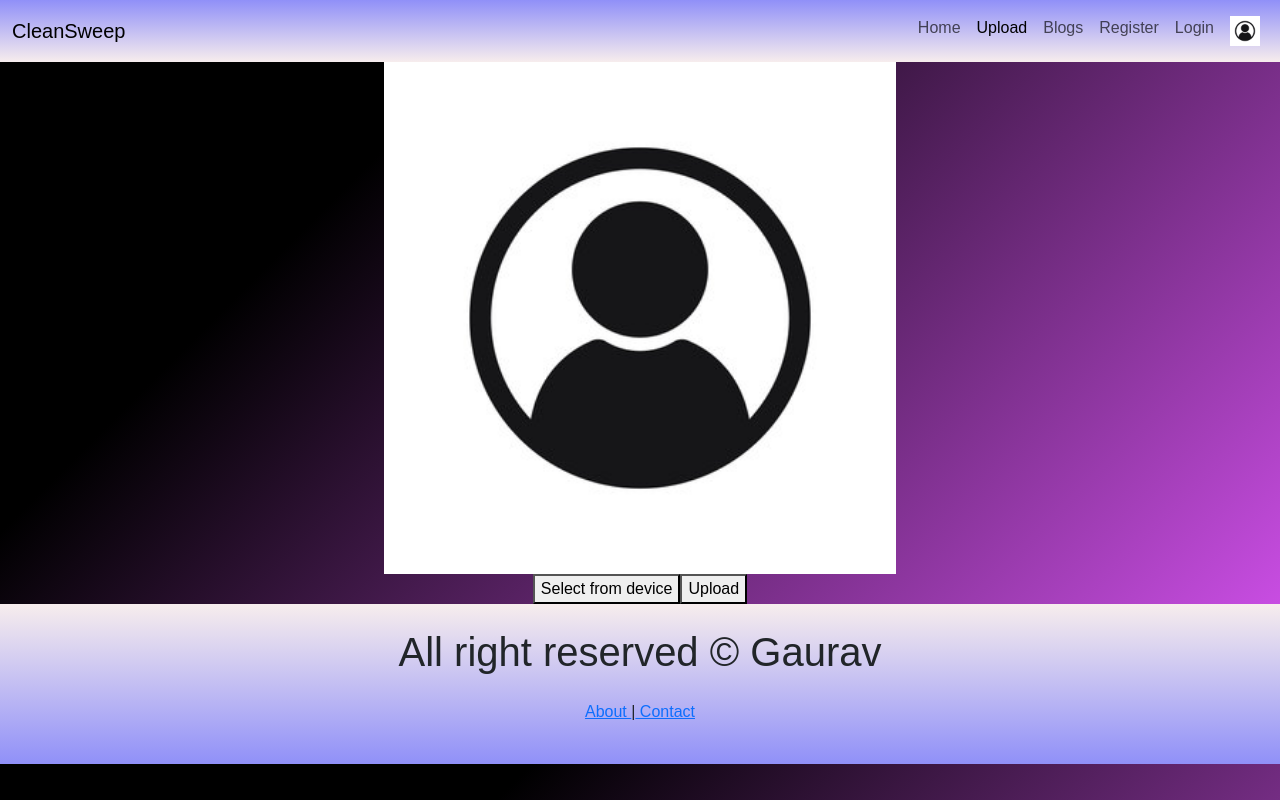
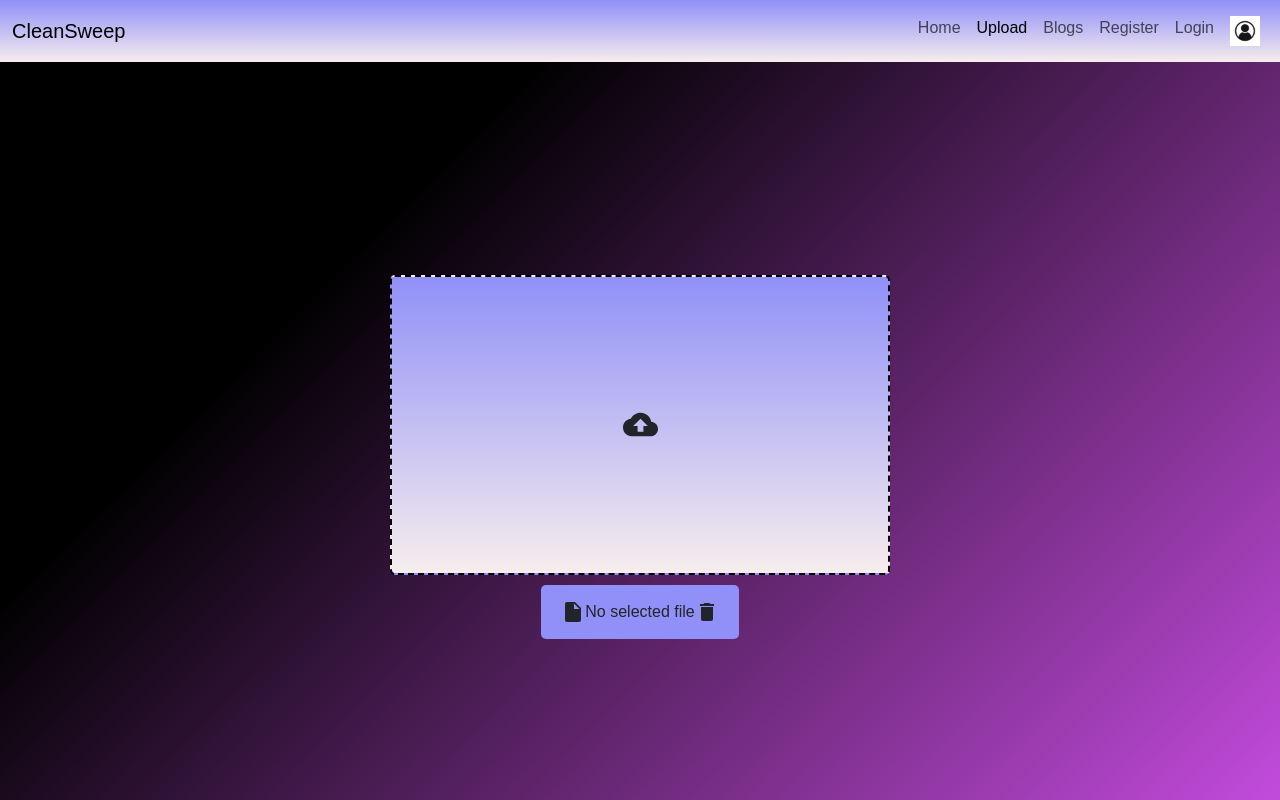
Before and after one commit to Abhranil1033/FYP_2024, a React (Create React App) app in the folder frontend/: page /upload in a window 1280 px wide. Shown: the top 800 px of the page. Built offline with nearby package versions, Linux system fonts and the light colour scheme; a web font is replaced by a local one.

Commit message:
upload page done

```diff
--- a/frontend/package.json
+++ b/frontend/package.json
@@ -45,5 +45,5 @@
       "last 1 safari version"
     ]
   },
-  "proxy" : "http://10.42.0.95:8080"
+  "proxy" : "http://192.168.118.42:8080"
 }
--- a/frontend/src/components/Upload.css
+++ b/frontend/src/components/Upload.css
@@ -1,11 +1,36 @@
-.uploadConatiner{
+.uploadContainer{
+    width:100vw;
+    height:100vh;
     display: flex;
     flex-direction: column;
     align-items: center;
-    justify-content: space-around;
+    justify-content: center;
 }
 
-.uploadImg{
-    width: 40%;
-    height:40%;
+form{
+    display: flex;
+    flex-direction: column;
+    justify-content: center;
+    align-items: center;
+    border: 2px dashed black;
+    background-image:linear-gradient(rgb(144, 144, 248),rgb(247,237,237));
+    height:300px;
+    width:500px;
+    cursor: pointer;
+    border-radius: 5px;
 }
+
+.uploadRow{
+    margin: 10px 0;
+    display: flex;
+    justify-content: space-between;
+    align-items: center;
+    padding: 15px 20px;
+    border-radius: 5px;
+    background-color: rgb(144, 144, 248);}
+
+.uploadButton :hover{
+    cursor: pointer;
+    transform: scale(0.9);
+    transition: 0.4s;
+}
--- a/frontend/src/components/Upload.js
+++ b/frontend/src/components/Upload.js
@@ -1,17 +1,65 @@
-import React from 'react';
-import Photo from '../images/user.jpg';
-import './Upload.css'
+import React, { useState } from 'react';
+import './Upload.css';
+import CloudUploadIcon from '@mui/icons-material/CloudUpload';
+import InsertDriveFileIcon from '@mui/icons-material/InsertDriveFile';
+import DeleteIcon from '@mui/icons-material/Delete';
+import UploadIcon from '@mui/icons-material/Upload';
 
 const Upload = () => {
-    return (
-        <div className='uploadConatiner'>
-            <img src={Photo} className='uploadImg'></img>
-            <div className='uploadButtons'>
-                <button>Select from device</button>
-                <button>Upload</button>
-            </div>
-        </div>
-    )
-}
+  const [image, setImage] = useState(null);
+  const [fileName, setFileName] = useState("No selected file");
 
-export default Upload
+  const handleCloudClick = () =>{
+    document.getElementById("fileInput").click()
+  }
+
+  const handleFileChange = (event) => {
+    const file = event.target.files[0];
+    if (file) {
+      const reader = new FileReader();
+      reader.onload = () => {
+        setImage(reader.result);
+        setFileName(file.name);
+      };
+      reader.readAsDataURL(file);
+    }
+  };
+
+  const handleDelete = () => {
+    setFileName("No selected file");
+    setImage(null);
+  }
+
+  return (
+    <div className='uploadContainer'>
+      <form>
+        <input
+          type="file"
+          accept='image/*'
+          className='inputField'
+          hidden
+          id="fileInput"
+          onChange={handleFileChange}
+        />
+        {image ?
+          <img src={image} width={60} height={60} alt={fileName} /> :
+          <CloudUploadIcon fontSize='large' onClick={handleCloudClick} />}
+      </form>
+      <section className='uploadRow'>
+        <InsertDriveFileIcon color='#1475cf' />
+        <span>
+          {fileName}
+          <DeleteIcon onClick={handleDelete} />
+        </span>
+      </section>
+      {image ?
+        <section className='uploadRow uploadButton'>
+          <span>
+            Upload <UploadIcon />
+          </span>
+        </section> : <section></section>}
+    </div>
+  );
+};
+
+export default Upload;
```
